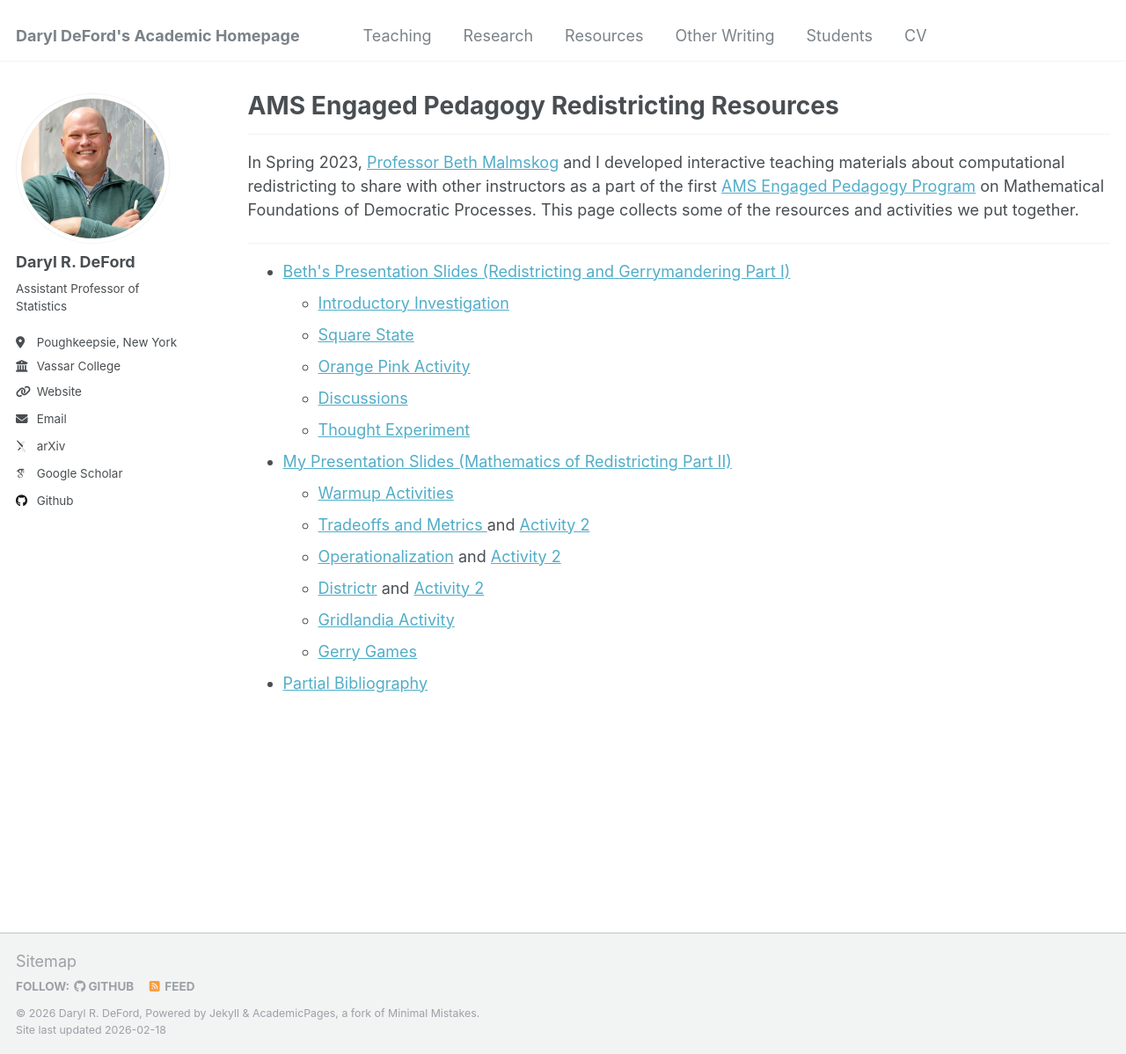
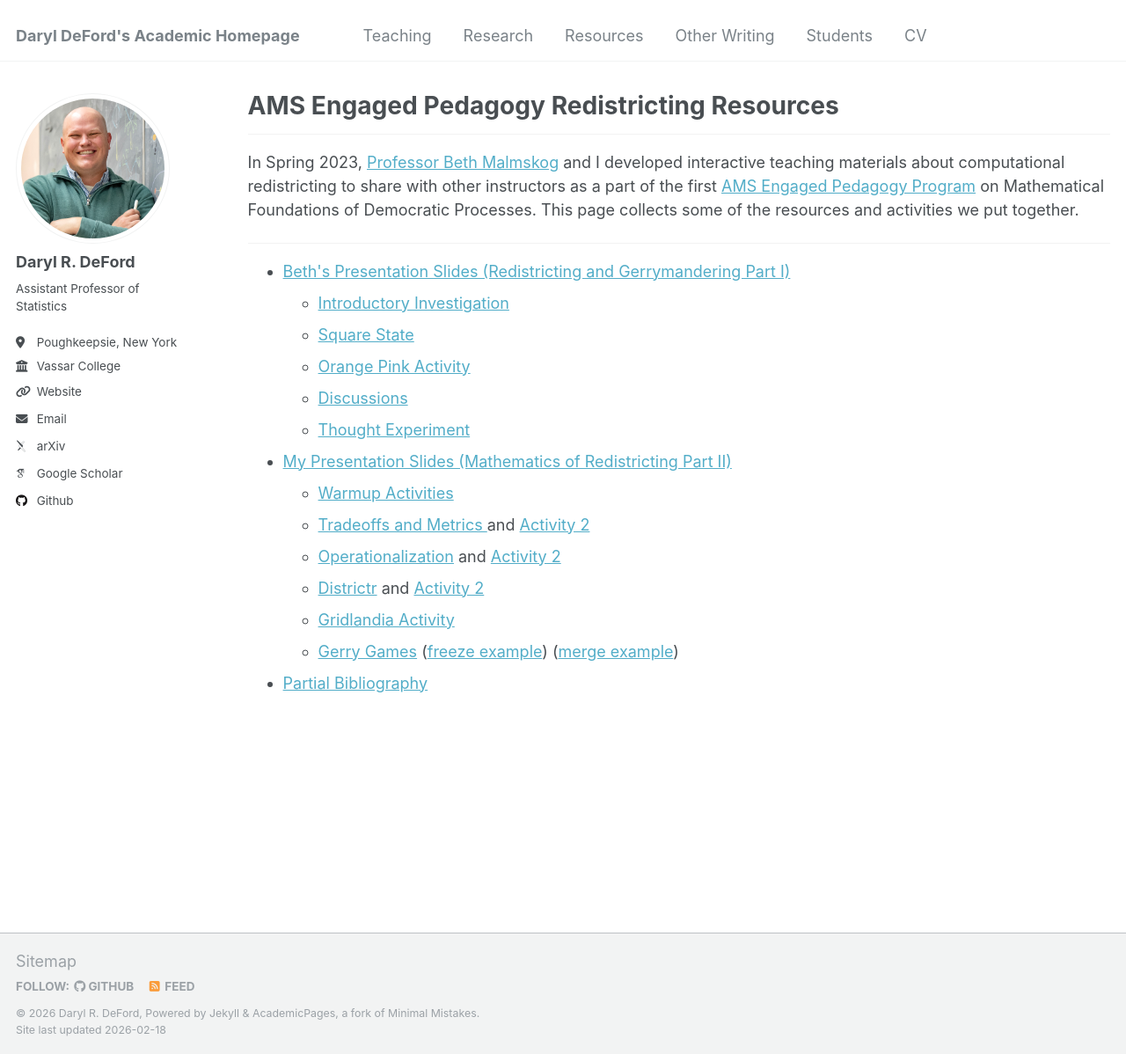
Before and after one commit to drdeford/drdeford.github.io, a Jekyll site: the page built from _pages/AMS_EP.md, in a window 1280 px wide and 1198 px high. Shown: the whole window at 88% size. Built offline with Jekyll 4.4.1, drawn with Linux system fonts in a browser that asks for light colours; some web fonts are replaced.

Commit message:
Update AMS_EP.md

```diff
--- a/_pages/AMS_EP.md
+++ b/_pages/AMS_EP.md
@@ -33,7 +33,7 @@ the resources and activities we put together.
 <li> <a href = "../AMS_EP_Materials/AMS_Gerry_Operationalization_Activity1.pdf">  Operationalization</a> and <a href = "../AMS_EP_Materials/AMS_Gerry_Operationalization_Activity2.pdf">  Activity 2</a></li>
 <li> <a href = "../AMS_EP_Materials/AMS_Gerry_Iowa_Activity1.pdf">  Districtr</a> and <a href = "../AMS_EP_Materials/AMS_Gerry_Iowa_Activity2.pdf">  Activity 2</a></li>
 <li> <a href = "../AMS_EP_Materials/Gerry_Gridlandia.pdf"> Gridlandia Activity</a> </li>
-<li> <a href = "../AMS_EP_Materials/Gerry_Games.pdf"> Gerry Games</a> </li>
+<li> <a href = "../AMS_EP_Materials/Gerry_Games.pdf"> Gerry Games</a> (<a href = "../AMS_EP_Materials/GerryFreeze.pdf">freeze example</a>) (<a href = "../AMS_EP_Materials/GerryPair.pdf">merge example</a>) </li>
 </ul>
 <li><a href="https://docs.google.com/document/d/1FBPtVr5kZGXSbKX1TgW5fZYJJY-udMuNlG9I6gyZYwY/edit?usp=sharing">Partial Bibliography</a></li>
  </ul>
```
